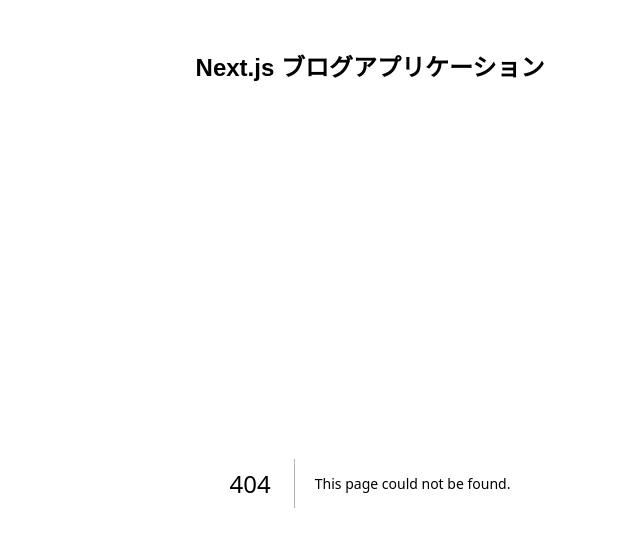
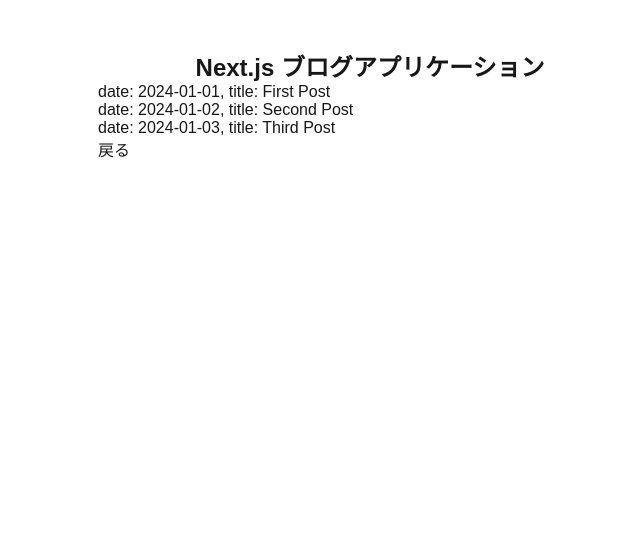
Before and after one commit to daiiiichi/nextjs-blog, a Next.js app: page /posts in a window 1280 px wide. Before the commit this address had no page. Shown: the top 546 px of the page, without its empty margins (270-910 px from the left). Built offline with nearby package versions, Linux system fonts and the light colour scheme.

Commit message:
記事一覧ページの追加

```diff
--- a/src/pages/index.tsx
+++ b/src/pages/index.tsx
@@ -8,6 +8,7 @@
       <div className={styles.main}>
         <Image src="/reysol.png" alt="Reysol Logo" width={180} height={180} />
         <Link href="/posts/first-post">First Post</Link>
+        <Link href="/posts">View Blog</Link>
       </div>
     </>
   );
--- /dev/null
+++ b/src/pages/posts/index.tsx
@@ -0,0 +1,40 @@
+import { GetStaticProps, NextPage } from "next";
+import Link from "next/link";
+
+type Post = {
+  id: number;
+  title: string;
+  date: string;
+};
+
+type HomeProps = {
+  allPostsData: Post[];
+};
+
+export const getStaticProps: GetStaticProps<HomeProps> = async () => {
+  return {
+    props: {
+      allPostsData: [
+        { id: 1, title: "First Post", date: "2024-01-01" },
+        { id: 2, title: "Second Post", date: "2024-01-02" },
+        { id: 3, title: "Third Post", date: "2024-01-03" },
+      ],
+    },
+  };
+};
+
+const Home: NextPage<HomeProps> = ({ allPostsData }) => {
+  return (
+    <>
+      {allPostsData?.map(({ id, title, date }) => (
+        <div key={id}>
+          <p>
+            date: {date}, title: {title}
+          </p>
+        </div>
+      ))}
+      <Link href="/">戻る</Link>
+    </>
+  );
+};
+export default Home;
```
